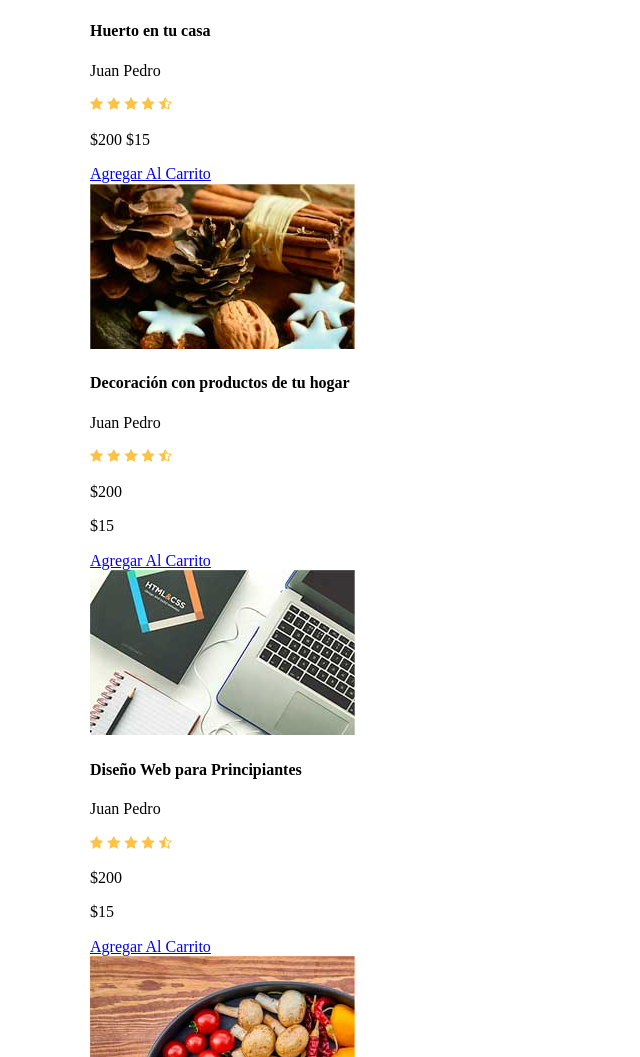
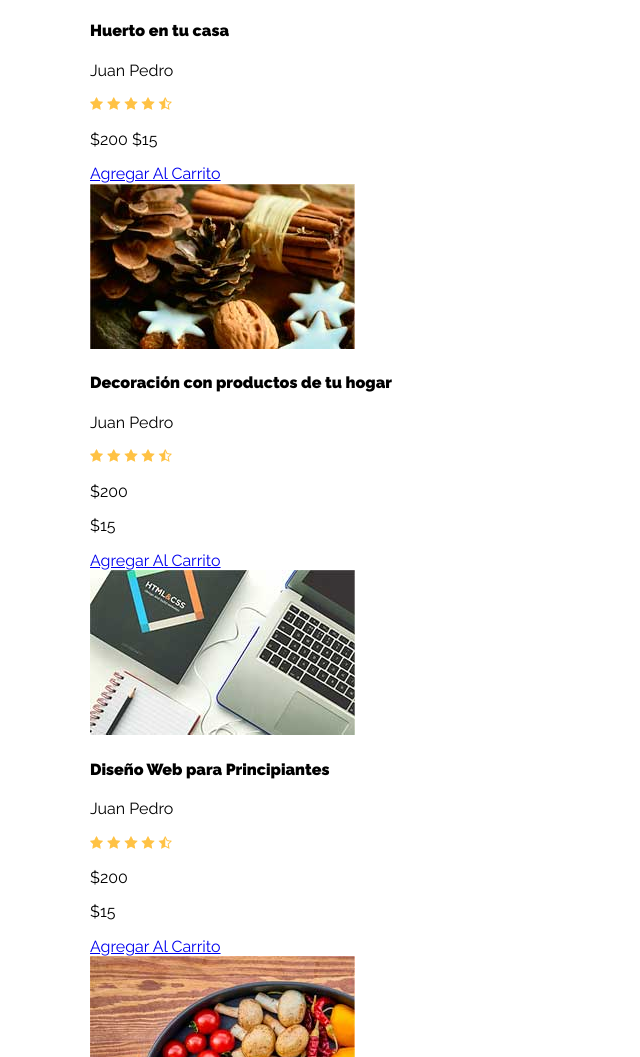
Before and after one commit to lrg1980/portadaulearning, a website: page index.html in a window 1280 px wide. Shown: the part 1743-2800 px from the top of the page, without its empty margins (0-640 px from the left). Drawn offline with nearby package versions, Linux system fonts and the light colour scheme.

Commit message:
Agregando variables y mixin

```diff
--- /dev/null
+++ b/scss/_mixins.scss
@@ -0,0 +1,12 @@
+@mixin boton($color){
+     background-color: $color;
+     padding: .5rem 1rem;
+     display: block;
+     text-align: center;
+     color: $blanco;
+     text-decoration: none;
+}
+
+@mixin box-sizing($box-model){
+     box-sizing: $box-model;
+}
--- /dev/null
+++ b/scss/_variables.scss
@@ -0,0 +1,9 @@
+/* VARIABLES */
+     /* */
+     $fuente_principal: 'Raleway', sans-serif;
+     /* COLORES */
+     $principal: #33C3F0;
+     $secundario: #741d51;
+     $terciario: #e44e52;
+     $gris: #e1e1e1;
+     $blanco: #ffffff;
--- a/scss/app.scss
+++ b/scss/app.scss
@@ -1,8 +1,19 @@
-/* VARIABLES */
-     /* COLORES */
-     $principal: #33C3F0;
-     $gris: #e1e1e1;
-     $blanco: #ffffff;
+@import 'variables';
+@import 'mixins';
+
+html {
+     @include box-sizing(border-box);
+}
+
+*,
+*:after,
+*:before {
+     @include box-sizing(inherit);
+}
+
+body {
+     font-family: $fuente_principal;
+}
 
 .contenedor {
      max-width: 1100px;
@@ -37,12 +48,7 @@
           }
 
           .boton {
-               background-color: $principal;
-               padding: .5rem 1rem;
-               display: block;
-               text-align: center;
-               color: $blanco;
-               text-decoration: none;
+               @include boton($terciario);
           }
      }
 }
```
Also changed, not shown: css/app.css.
